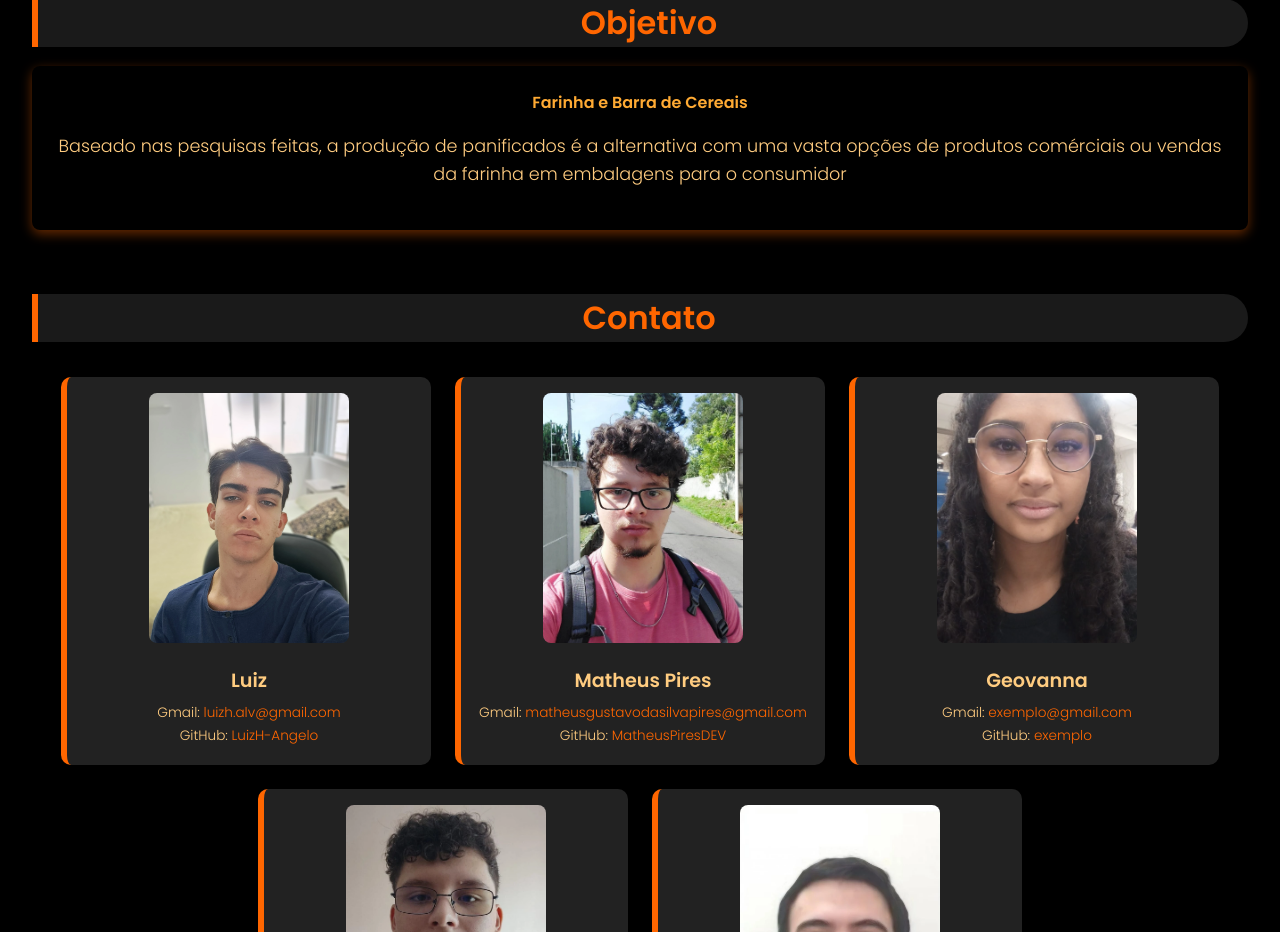
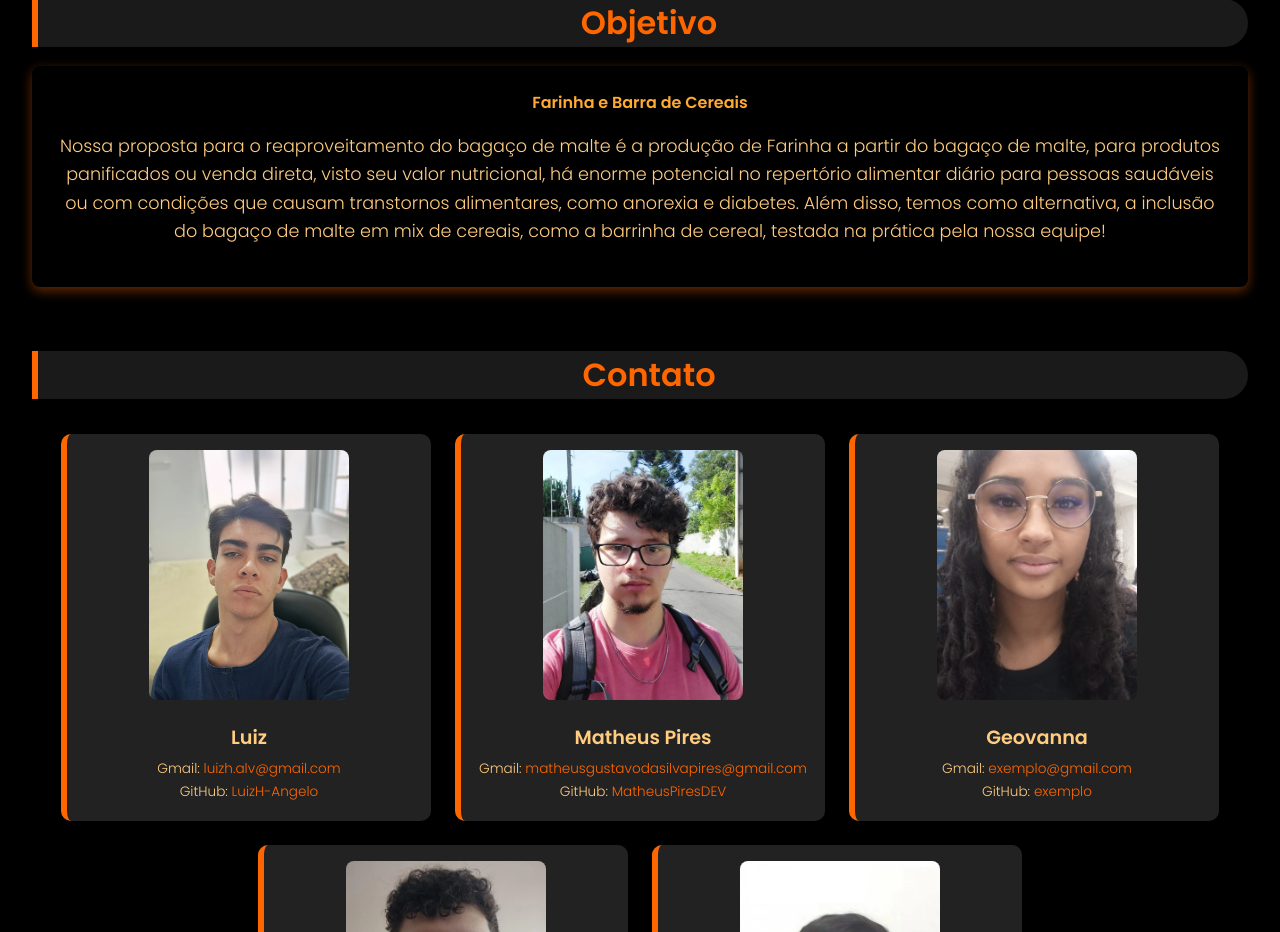
Before and after one commit to NeoPato/Projeto_Baga-oMalte, a React (Vite) app in the folder Projeto_BagaçoMalte/: page / in a window 1280 px wide. Shown: the part 1180-2112 px from the top of the page. Built offline with nearby package versions, Linux system fonts and the light colour scheme.

Commit message:
objetivo

```diff
--- a/Projeto_BagaçoMalte/src/components/objective.jsx
+++ b/Projeto_BagaçoMalte/src/components/objective.jsx
@@ -7,8 +7,12 @@ export default function Objective() {
           <div class="objective-list">
             <div class="objective-item">
               <h4>Farinha e Barra de Cereais</h4>
-              <p>Baseado nas pesquisas feitas, a produção de panificados é a alternativa com uma vasta opções de produtos comérciais
-              ou vendas da farinha em embalagens para o consumidor</p>
+              <p>Nossa proposta para o reaproveitamento do bagaço de malte é a produção de Farinha a
+                partir do bagaço de malte, para produtos panificados ou venda direta, visto seu valor
+                nutricional, há enorme potencial no repertório alimentar diário para pessoas saudáveis
+                ou com condições que causam transtornos alimentares, como anorexia e diabetes.
+                Além disso, temos como alternativa, a inclusão do bagaço de malte em mix de cereais,
+                como a barrinha de cereal, testada na prática pela nossa equipe!</p>
             </div>
           </div>
         </section>
```
